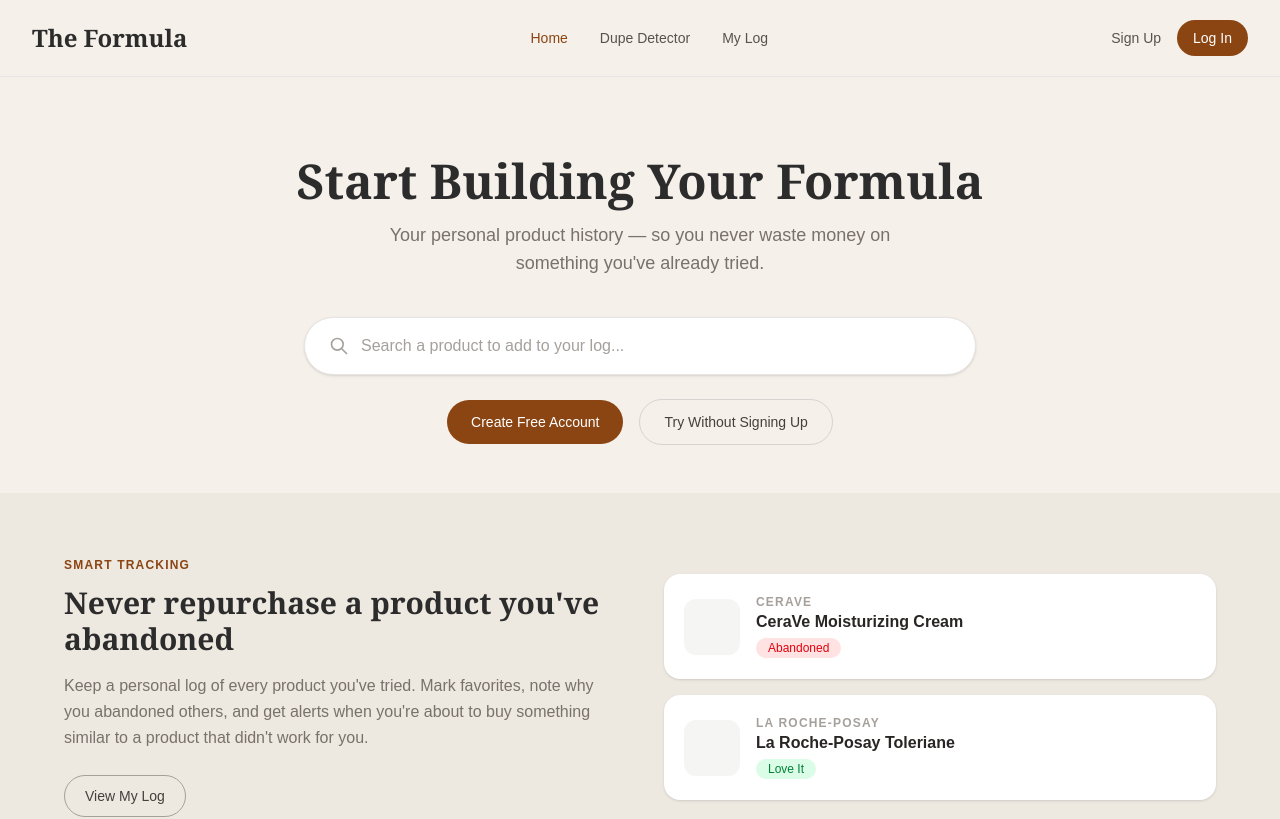
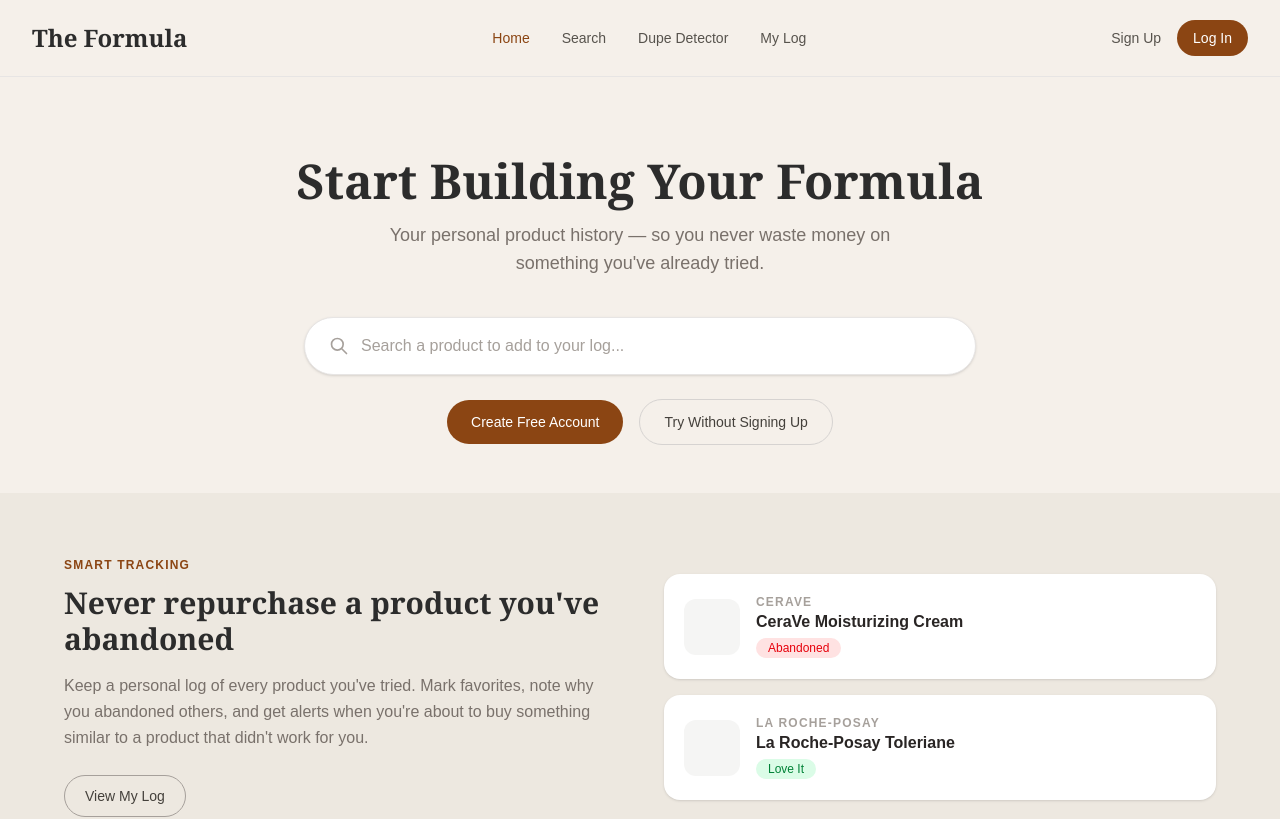
Before and after one commit to JamieY/the-formula, a Next.js app: page / in a window 1280 px wide. Shown: the top 819 px of the page. Built offline with nearby package versions, Linux system fonts and the light colour scheme.

Commit message:
Add Search to nav, link Try Without Signing Up to search page

```diff
--- a/app/page.tsx
+++ b/app/page.tsx
@@ -12,6 +12,9 @@ export default function Home() {
         <div className="flex items-center gap-8">
           <Link href="/" className="text-sm font-medium" style={{ color: "#8B4513" }}>
             Home
+          </Link>
+          <Link href="/search" className="text-sm font-medium text-stone-600 hover:text-stone-900">
+            Search
           </Link>
           <Link href="/dupes" className="text-sm font-medium text-stone-600 hover:text-stone-900">
             Dupe Detector
@@ -56,7 +59,7 @@ export default function Home() {
             Create Free Account
           </Link>
           <Link
-            href="/"
+            href="/search"
             className="px-6 py-3 rounded-full text-sm font-medium border border-stone-300 text-stone-700 hover:bg-stone-100"
           >
             Try Without Signing Up
```
